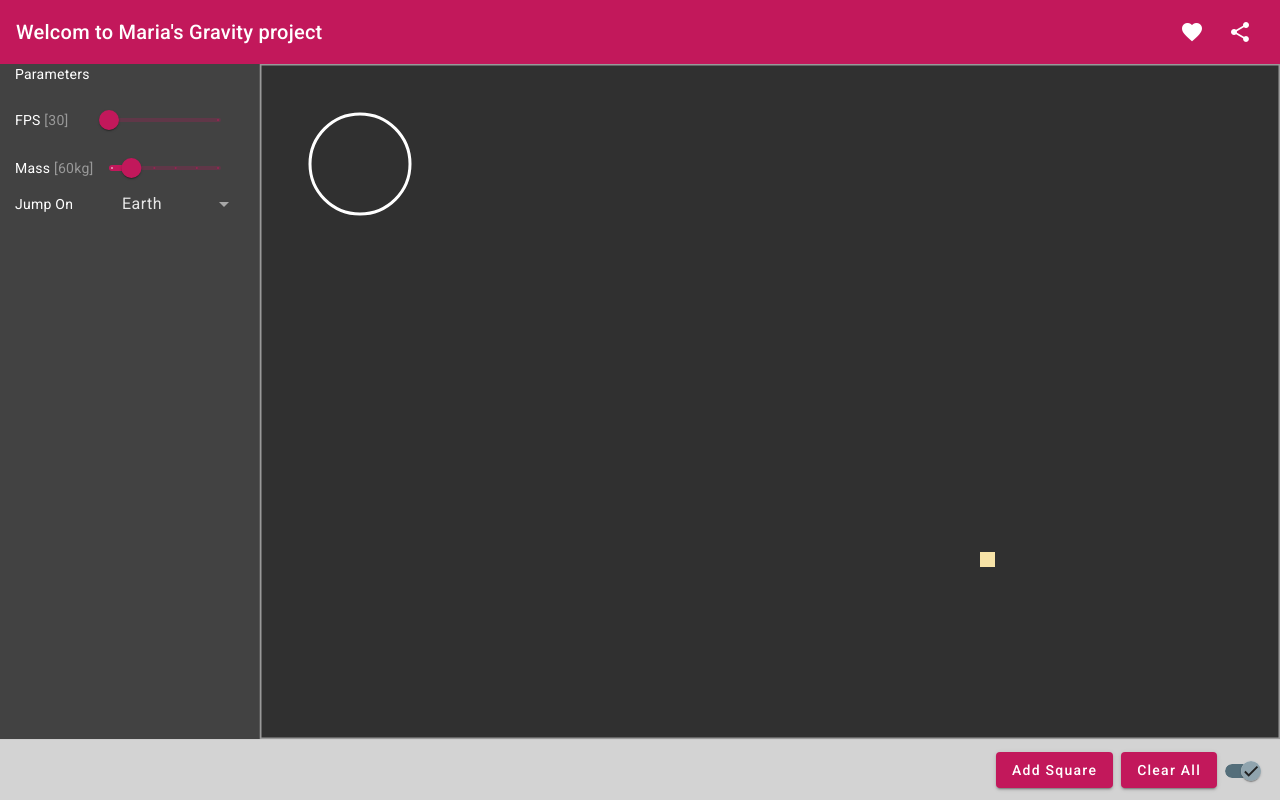
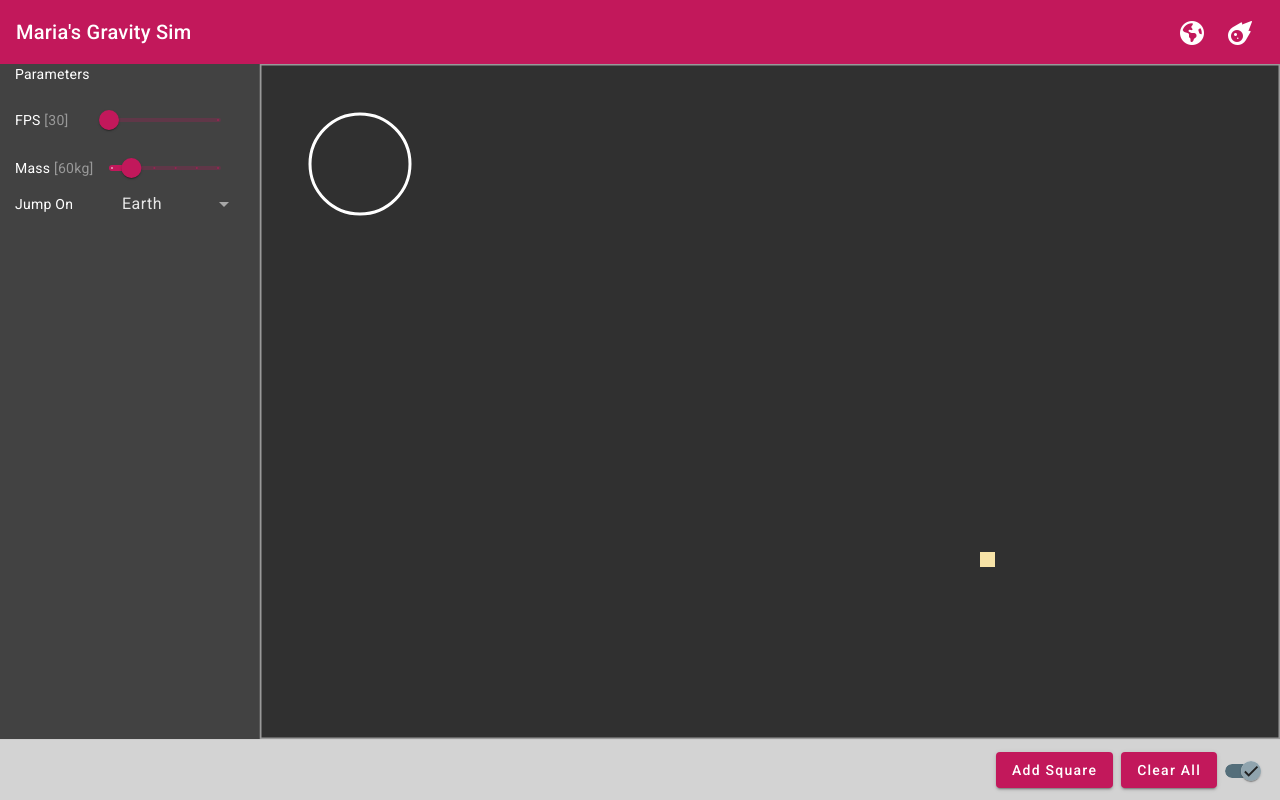
Before and after one commit to NovaOrion/gravity-sim, an Angular app: page / in a window 1280 px wide. Built offline with nearby package versions, Linux system fonts and the light colour scheme; what angular-resize-event would draw is missing.

Commit message:
Icon Updates

```diff
--- a/src/app/app.component.html
+++ b/src/app/app.component.html
@@ -1,11 +1,11 @@
 <mat-toolbar color="primary">
-    <span>Welcom to Maria's Gravity project</span>
+    <span>Maria's Gravity Sim</span>
     <span class="spacer"></span>
-    <button mat-icon-button (click)="favorite($event)">
-        <mat-icon>favorite</mat-icon>
+    <button mat-icon-button matTooltip="EarthView">
+        <i class="fa-solid fa-earth-americas"></i>
     </button>
-    <button mat-icon-button>
-        <mat-icon>share</mat-icon>
+    <button mat-icon-button matTooltip="SpaceView">
+        <i class="fa-solid fa-meteor"></i>
     </button>
 </mat-toolbar>
 <mat-drawer-container class="content" autosize>
--- a/src/app/app.module.ts
+++ b/src/app/app.module.ts
@@ -11,6 +11,7 @@ import { MatSidenavModule } from '@angular/material/sidenav';
 import { MatFormFieldModule } from '@angular/material/form-field';
 import { MatSelectModule } from '@angular/material/select';
 import { AngularResizeEventModule } from 'angular-resize-event';
+import { MatTooltipModule } from '@angular/material/tooltip';
 
 import { FormsModule } from '@angular/forms';
 
@@ -30,7 +31,8 @@ import { FormsModule } from '@angular/forms';
     MatSidenavModule,
     MatSelectModule,
     MatFormFieldModule,
-    AngularResizeEventModule
+    AngularResizeEventModule,
+    MatTooltipModule
   ],
   providers: [],
   bootstrap: [AppComponent]
--- a/src/index.html
+++ b/src/index.html
@@ -9,6 +9,7 @@
   <link rel="preconnect" href="https://fonts.gstatic.com">
   <link href="https://fonts.googleapis.com/css2?family=Roboto:wght@300;400;500&display=swap" rel="stylesheet">
   <link href="https://fonts.googleapis.com/icon?family=Material+Icons" rel="stylesheet">
+  <script src="https://kit.fontawesome.com/47bafbae6f.js" crossorigin="anonymous"></script>
 </head>
 <body class="mat-typography">
   <app-root></app-root>
```
